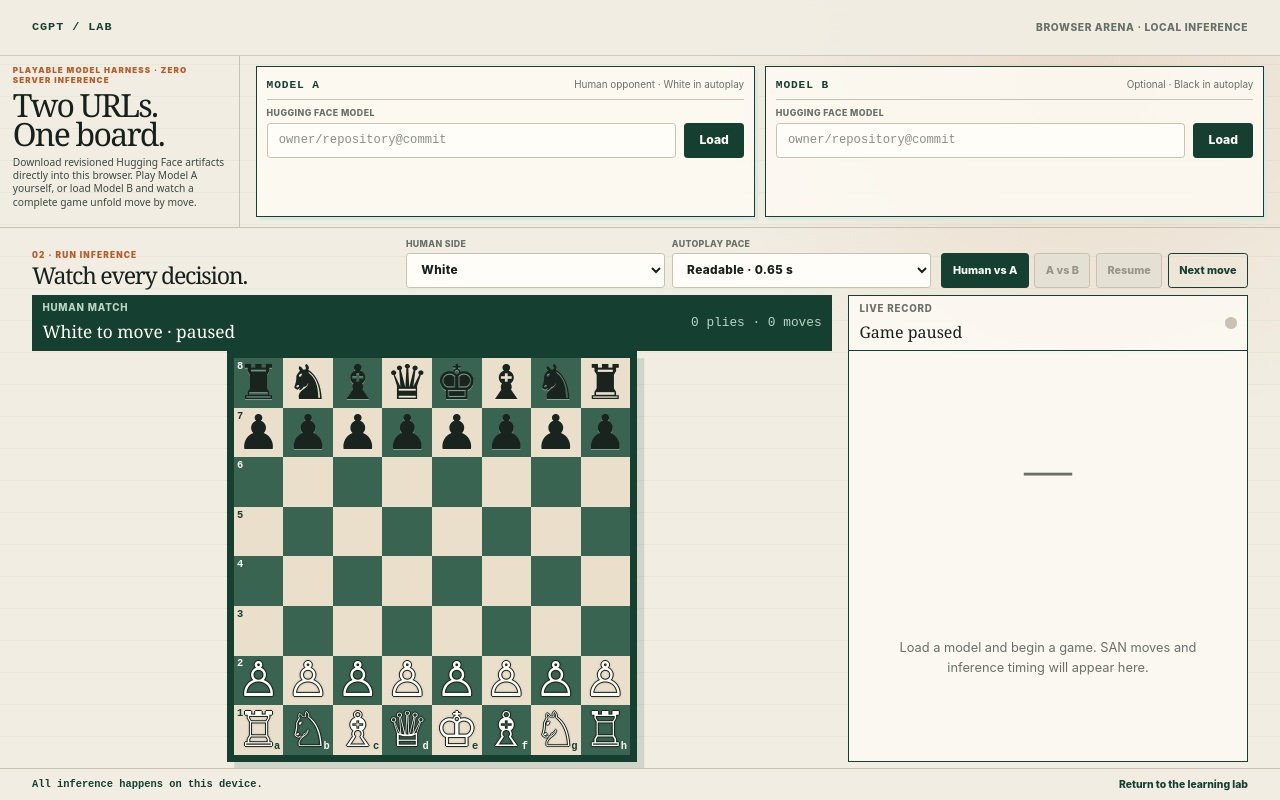
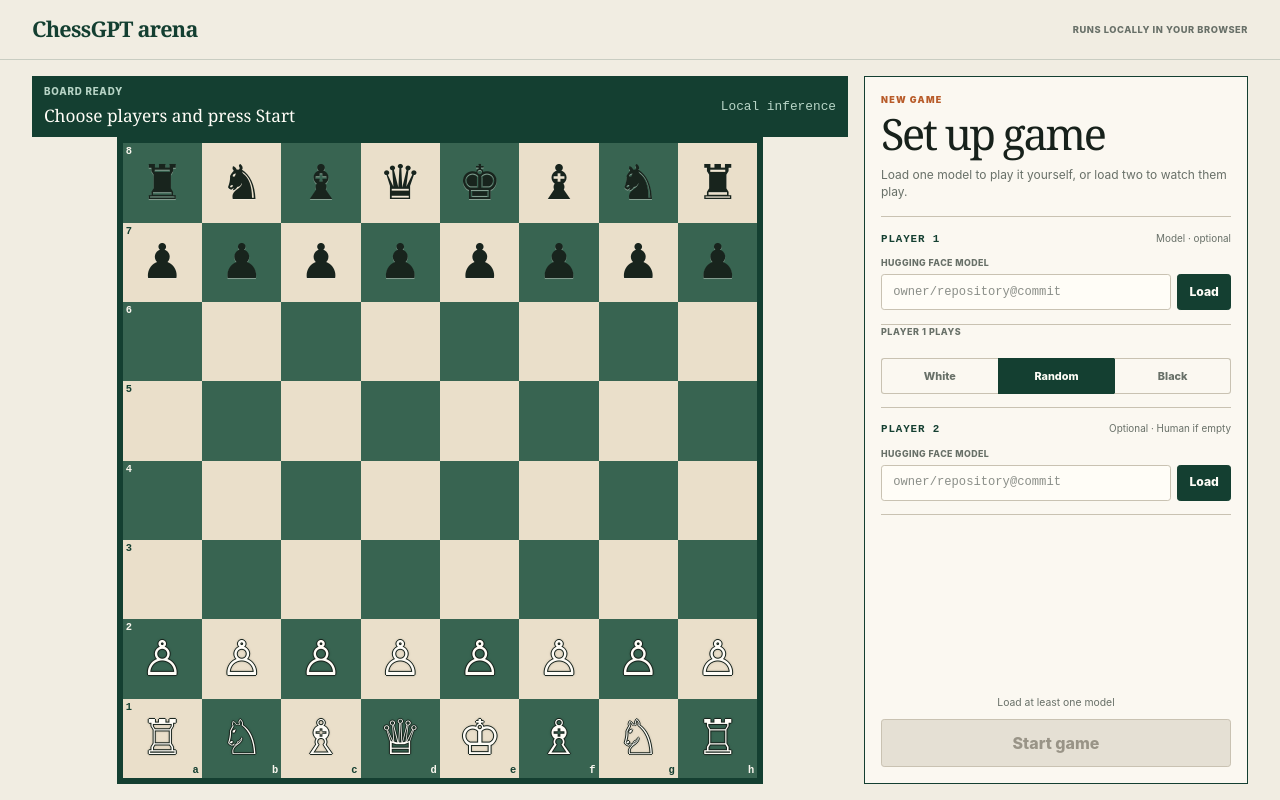
Before and after one commit to peterwooden/chess-gpt, a Next.js app in the folder site/: page /arena in a window 1280 px wide. Built offline with nearby package versions, Linux system fonts and the light colour scheme.

Commit message:
Redesign arena around setup sidebar

```diff
--- a/site/app/arena/arena-client.tsx
+++ b/site/app/arena/arena-client.tsx
@@ -10,6 +10,7 @@
 } from "./model";
 
 const MODEL_URLS_KEY = "chess-gpt:arena-model-urls-v1";
+const MODEL_AUTOPLAY_DELAY_MS = 650;
 const FILES = ["a", "b", "c", "d", "e", "f", "g", "h"] as const;
 const RANKS = [8, 7, 6, 5, 4, 3, 2, 1] as const;
 const PIECES: Record<Color, Record<PieceSymbol, string>> = {
@@ -26,6 +27,7 @@
 };
 
 type PlayMode = "human" | "models";
+type SidePreference = Color | "random";
 
 type MoveRecord = {
   ply: number;
@@ -59,9 +61,10 @@
   const [modelB, setModelB] = useState<ModelSlot>(emptySlot);
   const [mode, setMode] = useState<PlayMode>("human");
   const [humanColor, setHumanColor] = useState<Color>("w");
+  const [player1Color, setPlayer1Color] = useState<Color>("w");
+  const [sidePreference, setSidePreference] = useState<SidePreference>("random");
   const [running, setRunning] = useState(false);
   const [thinking, setThinking] = useState<string | null>(null);
-  const [delayMs, setDelayMs] = useState(650);
   const [gameStarted, setGameStarted] = useState(false);
   const [, setGameVersion] = useState(0);
   const [moves, setMoves] = useState<MoveRecord[]>([]);
@@ -105,7 +108,7 @@
     ? new Set(game.moves({ square: selectedSquare, verbose: true }).map((move) => move.to))
     : new Set<Square>();
   const latestMove = moves.at(-1);
-  const orientation: Color = mode === "human" ? humanColor : "w";
+  const orientation: Color = gameStarted && mode === "human" ? humanColor : "w";
   const boardRanks = orientation === "w" ? RANKS : [...RANKS].reverse();
   const boardFiles = orientation === "w" ? FILES : [...FILES].reverse();
   const status = describeGame(game, running, thinking);
@@ -158,18 +161,18 @@
     setSlot((current) => ({ ...current, reference, error: null }));
   }
 
-  function beginGame(nextMode: PlayMode) {
-    if (!modelA.model) {
-      setGameError("Load Model A before starting a game.");
+  function beginGame() {
+    if (!modelA.model && !modelB.model) {
+      setGameError("Load at least one model before starting a game.");
       return;
     }
-    if (nextMode === "models" && !modelB.model) {
-      setGameError("Load Model B before starting model-versus-model play.");
-      return;
-    }
+    const nextMode: PlayMode = modelA.model && modelB.model ? "models" : "human";
+    const resolvedPlayer1Color = sidePreference === "random" ? randomColor() : sidePreference;
     gameEpoch.current += 1;
     gameRef.current = new Chess();
     setMode(nextMode);
+    setPlayer1Color(resolvedPlayer1Color);
+    setHumanColor(modelA.model ? oppositeColor(resolvedPlayer1Color) : resolvedPlayer1Color);
     setMoves([]);
     setSelectedSquare(null);
     setPromotion(null);
@@ -221,22 +224,23 @@
   const activeModel = (() => {
     if (!running || game.isGameOver()) return null;
     if (mode === "models") {
-      return game.turn() === "w"
+      return game.turn() === player1Color
         ? modelA.model && { model: modelA.model, actor: modelA.model.info.name }
         : modelB.model && { model: modelB.model, actor: modelB.model.info.name };
     }
     if (game.turn() === humanColor) return null;
-    return modelA.model && { model: modelA.model, actor: modelA.model.info.name };
+    const singleModel = modelA.model ?? modelB.model;
+    return singleModel && { model: singleModel, actor: singleModel.info.name };
   })();
 
   useEffect(() => {
     if (!activeModel || thinking) return;
     const timer = window.setTimeout(
       () => void playModelMove(activeModel.model, activeModel.actor),
-      mode === "models" ? delayMs : 180,
+      mode === "models" ? MODEL_AUTOPLAY_DELAY_MS : 180,
     );
     return () => window.clearTimeout(timer);
-  }, [activeModel, delayMs, mode, playModelMove, thinking]);
+  }, [activeModel, mode, playModelMove, thinking]);
 
   function chooseSquare(square: Square) {
     if (mode !== "human" || !running || thinking || game.turn() !== humanColor) return;
@@ -295,123 +299,50 @@
 
   async function stepOnce() {
     if (thinking || game.isGameOver()) return;
+    const humanOpponent = modelA.model ?? modelB.model;
     const candidate =
       mode === "models"
-        ? game.turn() === "w"
+        ? game.turn() === player1Color
           ? modelA.model && { model: modelA.model, actor: modelA.model.info.name }
           : modelB.model && { model: modelB.model, actor: modelB.model.info.name }
         : game.turn() !== humanColor
-          ? modelA.model && { model: modelA.model, actor: modelA.model.info.name }
+          ? humanOpponent && { model: humanOpponent, actor: humanOpponent.info.name }
           : null;
     if (candidate) await playModelMove(candidate.model, candidate.actor);
   }
 
+  function returnToSetup() {
+    gameEpoch.current += 1;
+    gameRef.current = new Chess();
+    setRunning(false);
+    setThinking(null);
+    setMoves([]);
+    setSelectedSquare(null);
+    setPromotion(null);
+    setGameError(null);
+    setGameStarted(false);
+    setGameVersion((value) => value + 1);
+  }
+
+  const player1Name = modelA.model?.info.name ?? "Human";
+  const player2Name = modelB.model?.info.name ?? "Human";
+  const whitePlayer = player1Color === "w" ? player1Name : player2Name;
+  const blackPlayer = player1Color === "b" ? player1Name : player2Name;
+
   return (
-    <main className="arena-page">
+    <main className="arena-page arena-page-v2">
       <nav className="arena-nav" aria-label="Arena navigation">
-        <Link href="/" className="wordmark">CGPT / LAB</Link>
-        <span>Browser arena · local inference</span>
+        <Link href="/" className="arena-title">ChessGPT arena</Link>
+        <span>Runs locally in your browser</span>
       </nav>
 
-      <header className="arena-hero">
-        <div>
-          <p className="eyebrow">Playable model harness · zero server inference</p>
-          <h1>Two URLs.<br />One board.</h1>
-        </div>
-        <p>
-          Download revisioned Hugging Face artifacts directly into this browser. Play Model A yourself,
-          or load Model B and watch a complete game unfold move by move.
-        </p>
-      </header>
-
-      <section className="model-rack" aria-labelledby="model-rack-title">
-        <div className="arena-section-heading">
-          <div>
-            <p className="eyebrow">01 · Select players</p>
-            <h2 id="model-rack-title">Load the learned state.</h2>
-          </div>
-          <p>
-            Prefer <code>owner/repository@commit</code>. A branch such as <code>main</code> works for
-            exploration, but it is mutable and cannot identify a tournament submission.
-          </p>
-        </div>
-        <div className="model-grid">
-          <ModelLoader
-            label="Model A"
-            role="Human opponent · White in autoplay"
-            slot={modelA}
-            onReference={(reference) => updateReference("a", reference)}
-            onLoad={() => void loadModel("a")}
-          />
-          <ModelLoader
-            label="Model B"
-            role="Optional · Black in autoplay"
-            slot={modelB}
-            onReference={(reference) => updateReference("b", reference)}
-            onLoad={() => void loadModel("b")}
-          />
-        </div>
-        <p className="contract-note">
-          Accepted artifacts: a direct <code>model.json.gz</code> SAN n-gram checkpoint, or a repository
-          containing <code>browser/manifest.json</code> under the safe <code>chess-gpt-browser-v1</code> contract.
-        </p>
-      </section>
-
-      <section className="play-lab" aria-labelledby="board-title">
-        <div className="play-toolbar">
-          <div>
-            <p className="eyebrow">02 · Run inference</p>
-            <h2 id="board-title">Watch every decision.</h2>
-          </div>
-          <div className="play-options">
-            <label>
-              Human side
-              <select
-                value={humanColor}
-                onChange={(event) => setHumanColor(event.target.value as Color)}
-                disabled={gameStarted && !game.isGameOver()}
-              >
-                <option value="w">White</option>
-                <option value="b">Black</option>
-              </select>
-            </label>
-            <label>
-              Autoplay pace
-              <select value={delayMs} onChange={(event) => setDelayMs(Number(event.target.value))}>
-                <option value={120}>Fast · 0.12 s</option>
-                <option value={650}>Readable · 0.65 s</option>
-                <option value={1500}>Study · 1.5 s</option>
-              </select>
-            </label>
-          </div>
-          <div className="play-actions">
-            <button type="button" className="arena-primary" onClick={() => beginGame("human")}>
-              Human vs A
-            </button>
-            <button type="button" onClick={() => beginGame("models")} disabled={!modelB.model}>
-              A vs B
-            </button>
-            <button
-              type="button"
-              onClick={() => setRunning((value) => !value)}
-              disabled={!gameStarted || game.isGameOver()}
-            >
-              {running ? "Pause" : "Resume"}
-            </button>
-            <button type="button" onClick={() => void stepOnce()} disabled={running || Boolean(thinking)}>
-              Next move
-            </button>
-          </div>
-        </div>
-
-        <div className="arena-workbench">
+      <section className="arena-workspace" aria-label="Chess arena">
         <div className="board-stage">
           <div className="game-status" aria-live="polite">
-              <span>{mode === "human" ? "Human match" : "Model match"}</span>
-              <strong>{status}</strong>
-              <small>{history.length} plies · {Math.ceil(history.length / 2)} moves</small>
+            <span>{gameStarted ? mode === "human" ? "Human match" : "Model match" : "Board ready"}</span>
+            <strong>{gameStarted ? status : "Choose players and press Start"}</strong>
+            <small>{gameStarted ? `${history.length} plies · ${Math.ceil(history.length / 2)} moves` : "Local inference"}</small>
           </div>
-            {gameError ? <div className="arena-error" role="alert">{gameError}</div> : null}
           <div className={`chessboard orientation-${orientation}`} role="grid" aria-label="Chess board">
             {boardRanks.flatMap((rank) =>
               boardFiles.map((file) => {
@@ -458,15 +389,75 @@
           ) : null}
         </div>
 
-          <aside className="move-console" aria-label="Game progress">
+        <aside className="arena-sidebar">
+          {!gameStarted ? (
+            <section className="setup-pane" aria-labelledby="setup-title">
+              <header className="setup-heading">
+                <p className="eyebrow">New game</p>
+                <h1 id="setup-title">Set up game</h1>
+                <p>Load one model to play it yourself, or load two to watch them play.</p>
+              </header>
+
+              <ModelLoader
+                label="Player 1"
+                role="Model · optional"
+                slot={modelA}
+                onReference={(reference) => updateReference("a", reference)}
+                onLoad={() => void loadModel("a")}
+              />
+
+              <fieldset className="side-picker">
+                <legend>Player 1 plays</legend>
+                <div>
+                  {([
+                    { value: "w", label: "White" },
+                    { value: "random", label: "Random" },
+                    { value: "b", label: "Black" },
+                  ] as const).map((side) => (
+                    <button
+                      type="button"
+                      className={sidePreference === side.value ? "selected" : ""}
+                      aria-pressed={sidePreference === side.value}
+                      onClick={() => setSidePreference(side.value)}
+                      key={side.value}
+                    >
+                      {side.label}
+                    </button>
+                  ))}
+                </div>
+              </fieldset>
+
+              <ModelLoader
+                label="Player 2"
+                role="Optional · Human if empty"
+                slot={modelB}
+                onReference={(reference) => updateReference("b", reference)}
+                onLoad={() => void loadModel("b")}
+              />
+
+              <div className="setup-actions">
+                {gameError ? <p className="arena-error" role="alert">{gameError}</p> : null}
+                <p>{modelA.model && modelB.model ? "Model versus model" : modelA.model || modelB.model ? "The empty player slot will be Human" : "Load at least one model"}</p>
+                <button type="button" onClick={beginGame} disabled={(!modelA.model && !modelB.model) || modelA.phase === "loading" || modelB.phase === "loading"}>
+                  Start game
+                </button>
+              </div>
+            </section>
+          ) : (
+            <section className="move-console" aria-label="Game progress">
               <header>
-              <div><span>Live record</span><strong>{thinking ? `${thinking} is thinking` : running ? "Game running" : "Game paused"}</strong></div>
+                <div><span>Moves</span><strong>{thinking ? `${thinking} is thinking` : running ? "Game running" : "Game paused"}</strong></div>
                 <i className={thinking ? "pulse active" : "pulse"} aria-hidden="true" />
               </header>
+              <dl className="match-up">
+                <div><dt>White</dt><dd>{whitePlayer}</dd></div>
+                <div><dt>Black</dt><dd>{blackPlayer}</dd></div>
+              </dl>
+              {gameError ? <p className="arena-error" role="alert">{gameError}</p> : null}
               {moves.length === 0 ? (
                 <div className="empty-record">
-                <span>—</span>
-                <p>Load a model and begin a game. SAN moves and inference timing will appear here.</p>
+                  <span>01</span>
+                  <p>The game is ready. The first SAN move will appear here.</p>
                 </div>
               ) : (
                 <ol className="move-record">
@@ -479,14 +470,27 @@
                   ))}
                 </ol>
               )}
-          </aside>
+              <div className="game-controls">
+                <button
+                  type="button"
+                  onClick={() => setRunning((value) => !value)}
+                  disabled={game.isGameOver()}
+                >
+                  {running ? "Pause" : "Resume"}
+                </button>
+                <button
+                  type="button"
+                  onClick={() => void stepOnce()}
+                  disabled={running || Boolean(thinking) || game.isGameOver() || (mode === "human" && game.turn() === humanColor)}
+                >
+                  Next move
+                </button>
+                <button type="button" onClick={returnToSetup}>New game</button>
               </div>
             </section>
-
-      <footer className="arena-footer">
-        <span>All inference happens on this device.</span>
-        <Link href="/">Return to the learning lab</Link>
-      </footer>
+          )}
+        </aside>
+      </section>
     </main>
   );
 }
@@ -533,13 +537,11 @@
         </div>
       ) : null}
       {slot.model ? (
-        <dl className="model-facts">
-          <div><dt>Name</dt><dd>{slot.model.info.name}</dd></div>
-          <div><dt>Runtime</dt><dd>{slot.model.info.runtime}</dd></div>
-          <div><dt>Artifact</dt><dd>{formatBytes(slot.model.info.artifactBytes)}</dd></div>
-          <div><dt>Revision</dt><dd className={slot.model.info.pinned ? "verified" : "mutable"}>{slot.model.info.pinned ? "Pinned" : "Mutable"}</dd></div>
-          <div><dt>SHA-256</dt><dd><code>{slot.model.info.digest.slice(0, 12)}…</code></dd></div>
-        </dl>
+        <div className="model-summary">
+          <strong>{slot.model.info.name}</strong>
+          <span>{slot.model.info.runtime} · {formatBytes(slot.model.info.artifactBytes)} · {slot.model.info.pinned ? "Pinned" : "Mutable"}</span>
+          <code title={`SHA-256 ${slot.model.info.digest}`}>SHA {slot.model.info.digest.slice(0, 12)}…</code>
+        </div>
       ) : null}
       {slot.error ? <p className="model-error" role="alert">{slot.error}</p> : null}
     </article>
@@ -555,6 +557,14 @@
   return `${side} to move${game.isCheck() ? " · check" : ""}${running ? "" : " · paused"}`;
 }
 
+function oppositeColor(color: Color): Color {
+  return color === "w" ? "b" : "w";
+}
+
+function randomColor(): Color {
+  return crypto.getRandomValues(new Uint8Array(1))[0] % 2 === 0 ? "w" : "b";
+}
+
 function pieceName(piece: PieceSymbol): string {
   return { p: "pawn", n: "knight", b: "bishop", r: "rook", q: "queen", k: "king" }[piece];
 }
--- a/site/app/arena/page.tsx
+++ b/site/app/arena/page.tsx
@@ -2,7 +2,7 @@
 import ArenaClient from "./arena-client";
 
 export const metadata: Metadata = {
-  title: "Browser Arena · Chess GPT Learning Lab",
+  title: "ChessGPT Arena · Chess GPT Learning Lab",
   description: "Load revisioned chess models from Hugging Face and run human or model-versus-model games entirely in the browser.",
 };
 
--- a/site/app/globals.css
+++ b/site/app/globals.css
@@ -475,6 +475,198 @@
   }
 }
 
+/* Arena v2: board with a contextual setup / move pane */
+.arena-page-v2 {
+  display: grid;
+  grid-template-columns: minmax(0, 1fr);
+  grid-template-rows: 3.75rem auto;
+  min-height: 100svh;
+  background: var(--paper);
+}
+.arena-page-v2 .arena-nav {
+  position: sticky;
+  grid-column: 1;
+  grid-row: 1;
+  min-height: 3.75rem;
+  padding-inline: max(1rem, calc((100vw - 76rem) / 2));
+}
+.arena-title {
+  color: var(--green);
+  font-family: Iowan Old Style, Baskerville, Georgia, serif;
+  font-size: 1.35rem;
+  font-weight: 650;
+  letter-spacing: -0.035em;
+  text-decoration: none;
+}
+.arena-page-v2 .arena-nav > span { font-size: 0.58rem; }
+.arena-workspace {
+  display: grid;
+  grid-column: 1;
+  grid-row: 2;
+  gap: 1rem;
+  width: min(calc(100% - 2rem), 76rem);
+  margin-inline: auto;
+  padding: 1rem 0 2rem;
+}
+.arena-page-v2 .board-stage {
+  display: grid;
+  grid-template-rows: auto auto;
+  align-content: start;
+  min-width: 0;
+  min-height: 0;
+}
+.arena-page-v2 .game-status {
+  min-height: 3.6rem;
+  padding: 0.55rem 0.75rem;
+}
+.arena-page-v2 .chessboard {
+  grid-template-columns: repeat(8, minmax(0, 1fr));
+  grid-template-rows: repeat(8, minmax(0, 1fr));
+  width: 100%;
+  max-width: 100%;
+  height: auto;
+  max-height: none;
+  border-width: 0.4rem;
+  box-shadow: none;
+}
+.arena-page-v2 .piece { font-size: clamp(1.6rem, min(8vw, 6vh), 4rem); }
+.arena-sidebar {
+  min-width: 0;
+  border: 1px solid var(--green);
+  background: rgb(255 253 247 / 0.72);
+}
+.setup-pane {
+  display: flex;
+  flex-direction: column;
+  min-height: 100%;
+  padding: 1rem;
+}
+.setup-heading { padding-bottom: 1rem; border-bottom: 1px solid var(--line); }
+.setup-heading .eyebrow { margin-bottom: 0.35rem; font-size: 0.56rem; }
+.setup-heading h1 {
+  max-width: none;
+  font-size: clamp(2rem, 5vw, 2.7rem);
+  line-height: 1;
+}
+.setup-heading > p:last-child { margin: 0.65rem 0 0; color: var(--muted); font-size: 0.75rem; line-height: 1.45; }
+.arena-page-v2 .model-loader {
+  height: auto;
+  padding: 0.85rem 0;
+  border: 0;
+  border-bottom: 1px solid var(--line);
+  background: transparent;
+  box-shadow: none;
+}
+.arena-page-v2 .model-loader > header { margin-bottom: 0.55rem; padding: 0; border: 0; }
+.arena-page-v2 .model-loader > header span { font-size: 0.68rem; }
+.arena-page-v2 .model-loader > header small { font-size: 0.62rem; }
+.arena-page-v2 .model-loader > label { margin-bottom: 0.3rem; font-size: 0.55rem; }
+.arena-page-v2 .model-input-row { grid-template-columns: minmax(0, 1fr) auto; gap: 0.4rem; }
+.arena-page-v2 .model-input-row input,
+.arena-page-v2 .model-input-row button { min-height: 2.25rem; }
+.arena-page-v2 .model-input-row button { padding-inline: 0.7rem; }
+.arena-page-v2 .load-progress { gap: 0.25rem; margin-top: 0.45rem; }
+.model-summary { display: grid; gap: 0.15rem; min-width: 0; margin-top: 0.55rem; padding-left: 0.55rem; border-left: 0.18rem solid var(--green); }
+.model-summary strong, .model-summary span, .model-summary code { overflow: hidden; white-space: nowrap; text-overflow: ellipsis; }
+.model-summary strong { font-size: 0.7rem; }
+.model-summary span, .model-summary code { color: var(--muted); font-size: 0.57rem; }
+.arena-page-v2 .model-error { margin: 0.5rem 0 0; padding: 0.45rem 0.55rem; font-size: 0.65rem; }
+.side-picker { margin: 0; padding: 0.8rem 0; border: 0; border-bottom: 1px solid var(--line); }
+.side-picker legend { margin-bottom: 0.45rem; padding: 0; color: var(--muted); font-size: 0.56rem; font-weight: 850; letter-spacing: 0.06em; text-transform: uppercase; }
+.side-picker > div { display: grid; grid-template-columns: repeat(3, 1fr); }
+.side-picker button {
+  min-height: 2.25rem;
+  padding: 0 0.5rem;
+  border: 1px solid var(--line);
+  border-right: 0;
+  color: var(--muted);
+  background: transparent;
+  font-size: 0.68rem;
+  font-weight: 800;
+  cursor: pointer;
+}
+.side-picker button:first-child { border-radius: 0.2rem 0 0 0.2rem; }
+.side-picker button:last-child { border-right: 1px solid var(--line); border-radius: 0 0.2rem 0.2rem 0; }
+.side-picker button.selected { position: relative; border-color: var(--green); color: var(--white); background: var(--green); }
+.side-picker button.selected + button { border-left-color: var(--green); }
+.setup-actions { display: grid; gap: 0.55rem; margin-top: auto; padding-top: 0.9rem; }
+.setup-actions > p:not(.arena-error) { margin: 0; color: var(--muted); font-size: 0.65rem; text-align: center; }
+.setup-actions > button {
+  min-height: 3rem;
+  border: 1px solid var(--green);
+  border-radius: 0.2rem;
+  color: var(--white);
+  background: var(--green);
+  font-weight: 850;
+  cursor: pointer;
+}
+.setup-actions > button:disabled { border-color: var(--line); color: #999487; background: #e5e0d4; cursor: default; }
+.arena-page-v2 .move-console {
+  display: flex;
+  flex-direction: column;
+  overflow: hidden;
+  min-height: 28rem;
+  height: 100%;
+  max-height: none;
+  border: 0;
+  background: transparent;
+}
+.arena-page-v2 .move-console > header { min-height: 3.6rem; padding: 0.55rem 0.75rem; }
+.match-up { display: grid; grid-template-columns: 1fr 1fr; margin: 0; border-bottom: 1px solid var(--line); }
+.match-up div { min-width: 0; padding: 0.65rem 0.75rem; }
+.match-up div + div { border-left: 1px solid var(--line); }
+.match-up dt { color: var(--muted); font-size: 0.56rem; font-weight: 850; letter-spacing: 0.07em; text-transform: uppercase; }
+.match-up dd { overflow: hidden; margin: 0.2rem 0 0; font-size: 0.68rem; font-weight: 800; white-space: nowrap; text-overflow: ellipsis; }
+.arena-page-v2 .arena-error { margin: 0.65rem; font-size: 0.68rem; }
+.arena-page-v2 .empty-record { flex: 1; min-height: 9rem; padding: 1rem; }
+.arena-page-v2 .empty-record span { color: var(--line); font-family: ui-monospace, monospace; font-size: 1.5rem; font-weight: 900; }
+.arena-page-v2 .move-record { flex: 1; overflow-y: auto; min-height: 0; max-height: none; }
+.arena-page-v2 .move-record li { min-height: 3rem; }
+.game-controls { display: grid; grid-template-columns: 1fr 1fr 1.2fr; gap: 0.4rem; padding: 0.75rem; border-top: 1px solid var(--green); }
+.game-controls button {
+  min-height: 2.5rem;
+  padding: 0 0.55rem;
+  border: 1px solid var(--green);
+  border-radius: 0.2rem;
+  color: var(--green);
+  background: transparent;
+  font-size: 0.68rem;
+  font-weight: 850;
+  cursor: pointer;
+}
+.game-controls button:last-child { color: var(--white); background: var(--green); }
+.game-controls button:disabled { border-color: var(--line); color: #999487; background: #e5e0d4; cursor: default; }
+
+@media (min-width: 960px) and (min-height: 640px) {
+  .arena-page-v2 {
+    grid-template-columns: minmax(0, 1fr);
+    grid-template-rows: 3.75rem minmax(0, 1fr);
+    overflow: hidden;
+    height: 100svh;
+    min-height: 0;
+  }
+  .arena-page-v2 .arena-nav { position: static; }
+  .arena-workspace {
+    grid-template-columns: minmax(0, 1fr) minmax(20rem, 24rem);
+    overflow: hidden;
+    height: 100%;
+    min-height: 0;
+    padding: 1rem 0;
+  }
+  .arena-page-v2 .board-stage { grid-template-rows: auto minmax(0, 1fr); }
+  .arena-page-v2 .chessboard {
+    align-self: start;
+    justify-self: center;
+    width: auto;
+    max-width: 100%;
+    height: 100%;
+    max-height: 100%;
+  }
+  .arena-sidebar { overflow: hidden; height: 100%; min-height: 0; }
+  .setup-pane { overflow-y: auto; height: 100%; min-height: 0; }
+  .arena-page-v2 .move-console { min-height: 0; }
+}
+
 @media (prefers-reduced-motion: reduce) {
   * { scroll-behavior: auto !important; transition: none !important; }
 }
```
Also changed, not shown: 1 other file (tests, documents, lock files or other folders). Lines whose indentation alone changed are shown as unchanged.
